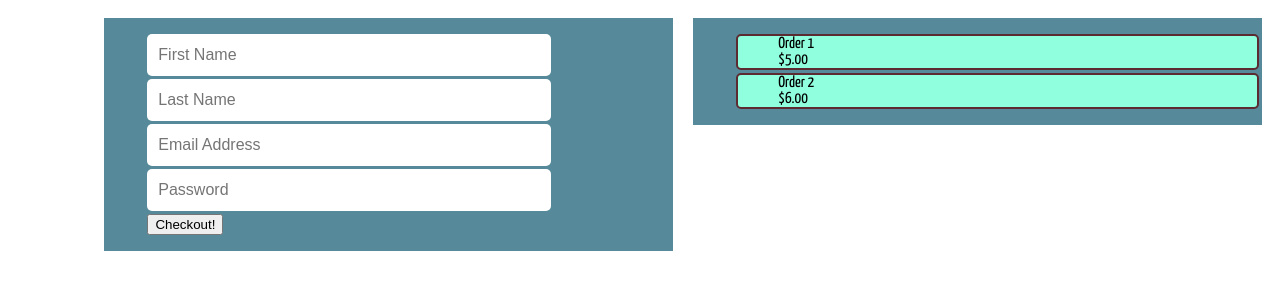
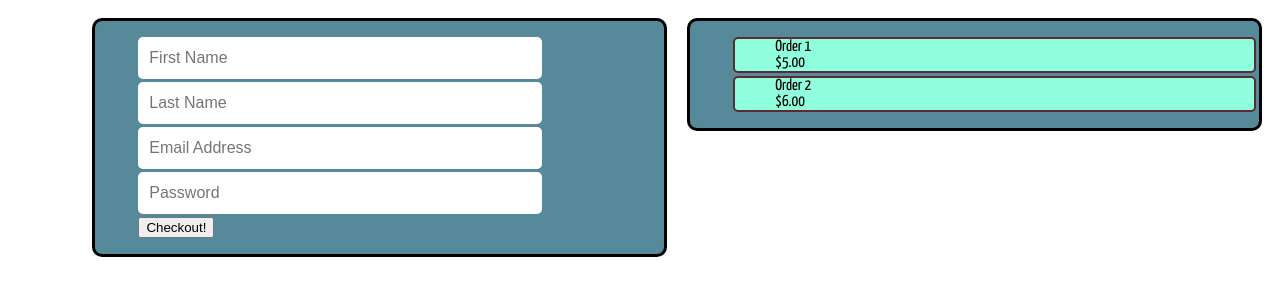
Before and after one commit to bcarson19/Burger-Bar, a PHP site: page /checkout.html in a window 1280 px wide. Shown: the top 300 px of the page. Run offline with PHP 8.4, Linux system fonts and the light colour scheme; some libraries are stand-ins or nearby versions.

Commit message:
css continuity

```diff
--- a/style/style.css
+++ b/style/style.css
@@ -99,6 +99,8 @@ font-size:120%;
 
 #content > div {
 	background-color: #568999; /*grayish blue*/
+	border: solid black;
+	border-radius: 10px;
 }
 
 #content > div div{
```
